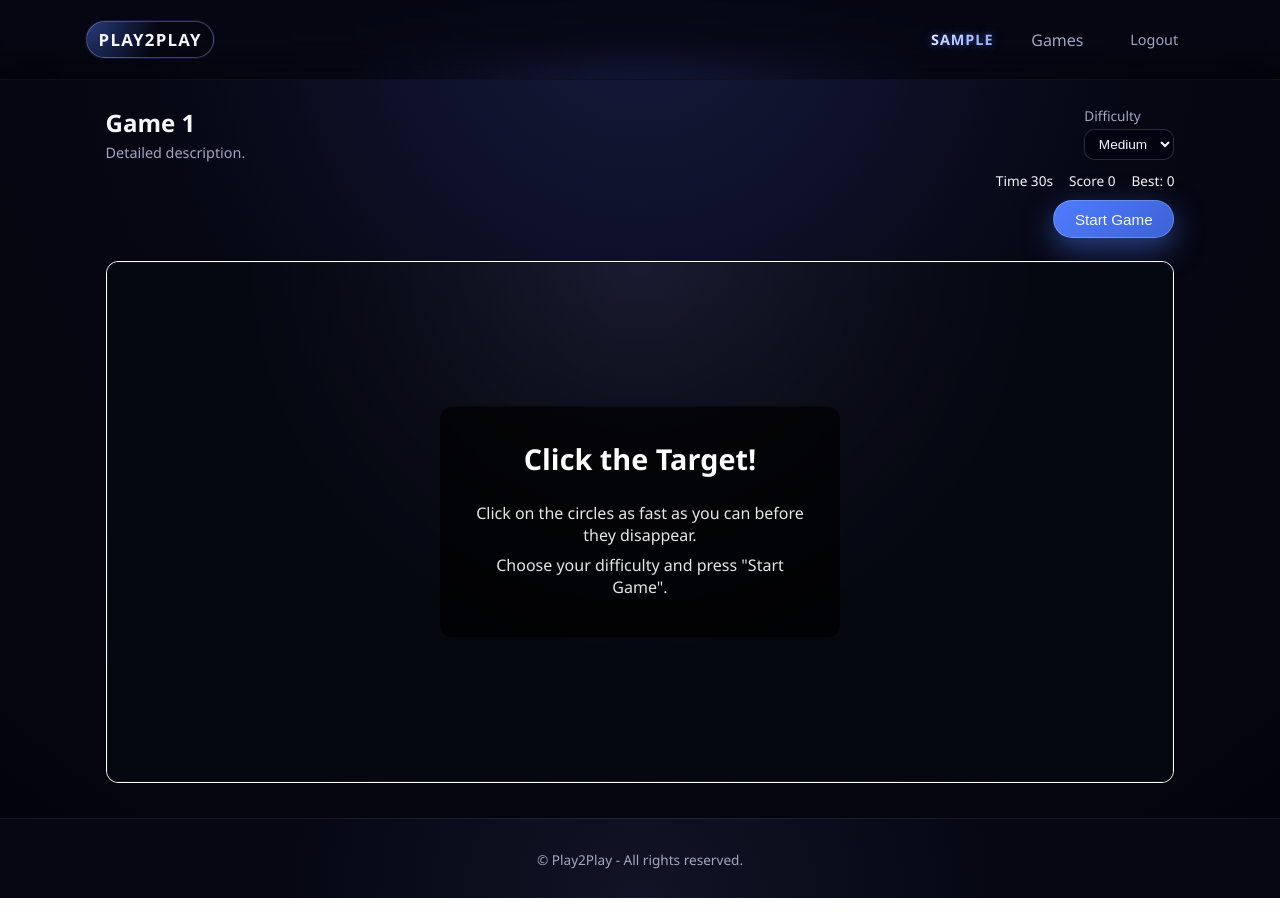
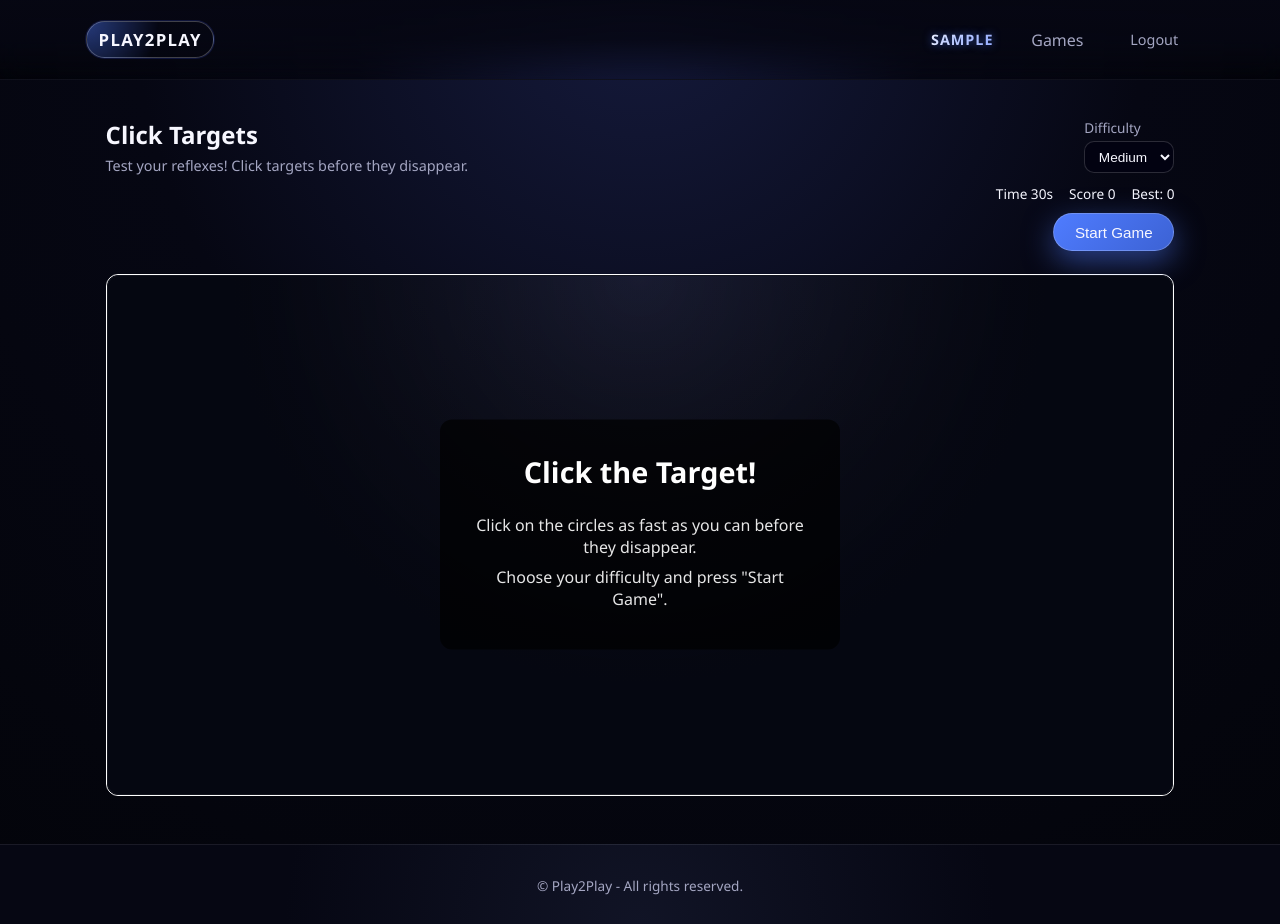
Before and after one commit to jeremyjacob101/FSWDstage2, a plain HTML site: page html/game-1.html in a window 1280 px wide. Before the commit the page ends 898 px from the top, so only its background shows below. Drawn offline with Linux system fonts and the light colour scheme; sample sign-in values are in the browser's storage.

Commit message:
Fixed too short game pages, added descriptions/titles on game pages

```diff
--- a/css/games/game-placeholder.css
+++ b/css/games/game-placeholder.css
@@ -1,5 +1,7 @@
 .placeholder-main {
     padding: 2.4rem 0 3rem;
+    flex: 1;
+    width: 100%;
     display: flex;
     align-items: center;
 }
--- a/css/global.css
+++ b/css/global.css
@@ -32,6 +32,7 @@ body {
 }
 
 body {
+    min-height: 100vh;
     display: flex;
     flex-direction: column;
 }
@@ -138,7 +139,11 @@ img {
 
 /* Main game area */
 .game-main {
-    padding: 1.6rem 0 2.2rem;
+    padding: 2.4rem 0 3rem;
+    flex: 1;
+    width: 100%;
+    display: flex;
+    align-items: center;
 }
 
 .game-area-wrapper {
--- a/html/game-1.html
+++ b/html/game-1.html
@@ -26,9 +26,9 @@
         <div class="container">
             <section class="game-header">
                 <div>
-                    <h1>Game 1</h1>
+                    <h1>Click Targets</h1>
                     <p class="game-description">
-                        Detailed description.
+                        Test your reflexes! Click targets before they disappear.
                     </p>
                 </div>
 
```
Also changed, not shown: html/game-2.html (+2 -2 lines), html/index.html (+1 -1 lines).
